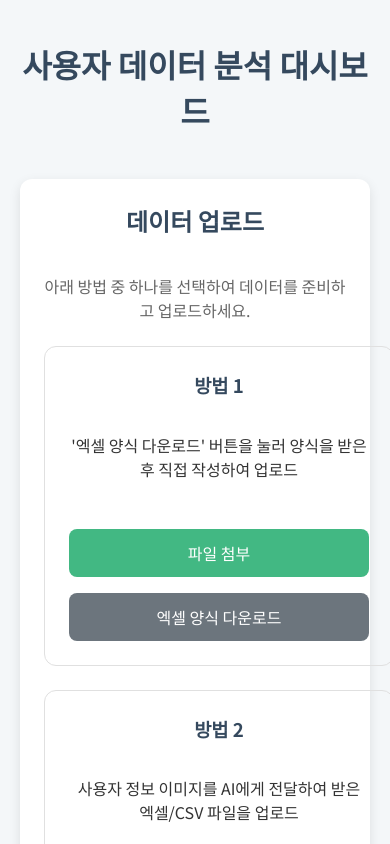
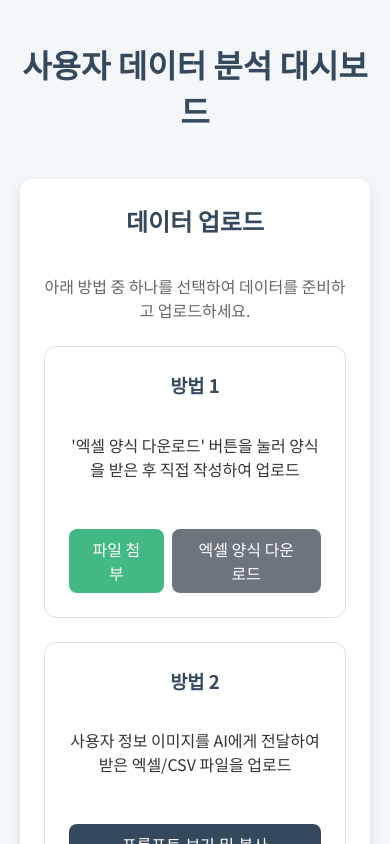
Before and after one commit to Moonhokyun/muno-design-blog, a Vue app: page / in a window 390 px wide. Shown: the top 844 px of the page. Built offline with nearby package versions, Linux system fonts and the light colour scheme.

Commit message:
모바일 대응 (#4)

```diff
--- a/src/components/DataUploadContainer.vue
+++ b/src/components/DataUploadContainer.vue
@@ -81,9 +81,6 @@ function loadDummy() {
 </script>
 
 <style scoped>
-.file-input-container {
-  max-height: none;
-}
 .subtitle {
   text-align: center;
   margin-bottom: 24px;
@@ -91,12 +88,13 @@ function loadDummy() {
 }
 .method-container {
   display: flex;
+  justify-content: center;
   gap: 24px;
   width: 100%;
   flex-wrap: wrap;
 }
 .method-box {
-  flex: 1;
+  flex: 1 1 0; /* flex-grow, flex-shrink, flex-basis */
   border: 1px solid var(--light-gray-color);
   border-radius: var(--border-radius);
   padding: 24px;
@@ -104,8 +102,9 @@ function loadDummy() {
   display: flex;
   flex-direction: column;
   align-items: center;
-  min-width: 300px;
   justify-content: space-between;
+  min-width: 250px; /* 최소 너비 지정 */
+  max-width: 300px; /* 최대 너비 지정 */
 }
 .method-box h3 {
   margin-top: 0;
@@ -118,10 +117,10 @@ function loadDummy() {
   width: 100%;
   display: flex;
   justify-content: center;
-  gap: 16px;
+  gap: 8px;
   margin-top: auto;
   padding-top: 20px;
-  flex-wrap: wrap;
+  flex-wrap: nowrap;
 }
 .file-info {
   margin-top: 16px;
@@ -129,16 +128,21 @@ function loadDummy() {
   color: #666;
   height: 20px;
 }
-.prompt-btn {
-  background-color: var(--secondary-color);
-  color: white;
-  padding: 12px 24px;
-  border: none;
+.prompt-btn,
+.upload-btn,
+.template-btn {
+  padding: 8px 20px;
   border-radius: 8px;
   cursor: pointer;
   font-size: 16px;
   font-weight: 500;
   transition: background-color 0.3s ease;
+  border: none;
+  text-decoration: none;
+  color: white;
+}
+.prompt-btn {
+  background-color: var(--secondary-color);
   width: 100%;
 }
 .prompt-btn:hover {
@@ -146,37 +150,17 @@ function loadDummy() {
 }
 .upload-btn {
   background-color: var(--primary-color);
-  color: white;
-  padding: 12px 24px;
-  border: none;
-  border-radius: 8px;
-  cursor: pointer;
-  font-size: 16px;
-  font-weight: 500;
-  transition: background-color 0.3s ease;
-  width: 100%;
 }
 .upload-btn input[type="file"] {
   display: none;
 }
 .template-btn {
   background-color: #6c757d;
-  color: white;
-  padding: 12px 24px;
-  border-radius: 8px;
-  cursor: pointer;
-  font-size: 16px;
-  font-weight: 500;
-  text-decoration: none;
   display: inline-block;
-  transition: background-color 0.3s ease;
-  width: 100%;
 }
 .template-btn:hover {
   background-color: #5a6268;
 }
-
-/* 예시 데이터 링크 스타일 */
 .dummy-link-wrapper {
   margin-top: 24px;
   text-align: center;
@@ -190,4 +174,12 @@ function loadDummy() {
 .dummy-data-link:hover {
   color: var(--primary-color);
 }
+
+/* 뷰포트 너비가 650px 이하일 때 적용될 스타일 */
+@media (max-width: 650px) {
+  .method-box {
+    min-width: unset;
+    flex-basis: 100%; /* 너비를 100%로 만들어 세로로 쌓이게 합니다. */
+  }
+}
 </style>
```
